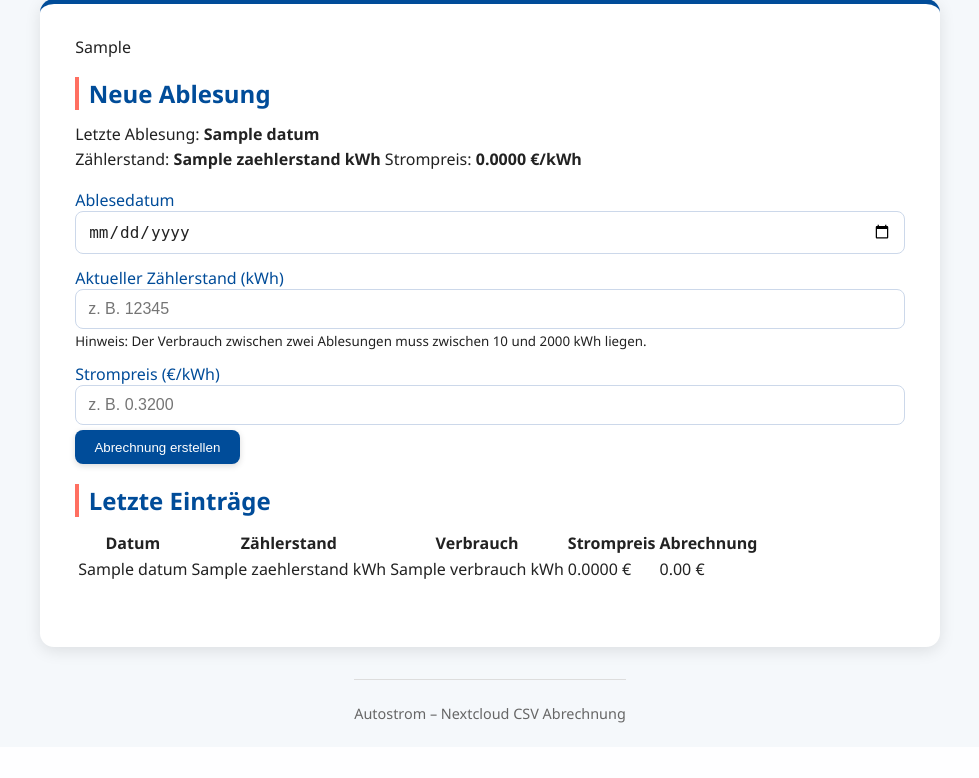
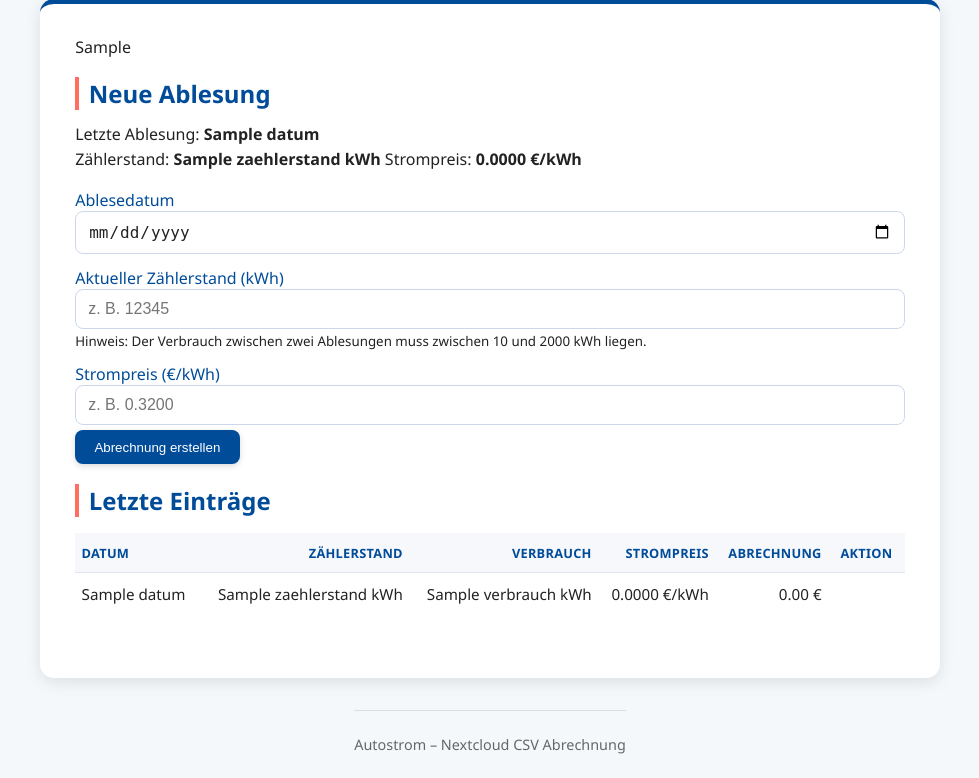
Before and after one commit to doenke/autostrom, a FastAPI app: template app/templates/form.html in a window 1280 px wide. Shown: the part 141-919 px from the top of the page, without its empty margins (150-1129 px from the left). Before the commit the page ends 864 px from the top, so only its background shows below. Run offline with FastAPI, Linux system fonts and the light colour scheme; the template is opened without the code that fills it: most values are stand-ins (such as "Sample title", 1, 10 or a date in 2020); parts of the project's set-up code (start-up, migrations or seed data) failed here and were passed over.

Commit message:
Improve readings table formatting

```diff
--- a/app/main.py
+++ b/app/main.py
@@ -613,7 +613,7 @@ def index(request: Request, user: dict = Depends(require_user)):
             )
         else:
             last = df.iloc[-1].to_dict()
-            rows = df.tail(24).to_dict(orient="records")
+            rows = list(reversed(df.tail(24).to_dict(orient="records")))
             last_price = parse_price_to_str(last.get("Strompreis", ""))
             form_values["strompreis_eur"] = last_price
             if last and "Datum" in last:
@@ -677,7 +677,7 @@ def submit(
             df = load_df()
             if not df.empty:
                 last = df.iloc[-1].to_dict()
-                rows = df.tail(24).to_dict(orient="records")
+                rows = list(reversed(df.tail(24).to_dict(orient="records")))
                 last_price = parse_price_to_str(last.get("Strompreis", ""))
                 if last and "Datum" in last:
                     last_date = datetime.strptime(last["Datum"], "%d.%m.%Y").date()
--- a/app/static/style.css
+++ b/app/static/style.css
@@ -146,6 +146,70 @@ label {
   margin-top: 0.5rem;
 }
 
+.table-wrapper {
+  margin-top: 1rem;
+}
+
+.table-wrapper table {
+  width: 100%;
+  border-collapse: collapse;
+  font-size: 0.95rem;
+}
+
+.table-wrapper th,
+.table-wrapper td {
+  padding: 0.65rem 0.4rem;
+  border-bottom: 1px solid #e0e6f0;
+  text-align: left;
+}
+
+.table-wrapper th {
+  background: #f6f8fc;
+  color: var(--blue-thin);
+  font-weight: 600;
+  text-transform: uppercase;
+  letter-spacing: 0.02em;
+  font-size: 0.8rem;
+}
+
+.table-wrapper td.numeric,
+.table-wrapper th.numeric {
+  text-align: right;
+  font-variant-numeric: tabular-nums;
+  white-space: nowrap;
+}
+
+.table-wrapper td.actions,
+.table-wrapper th.actions {
+  text-align: center;
+  width: 4rem;
+}
+
+.readings-table tr:last-child td {
+  border-bottom: none;
+}
+
+.delete-entry-form {
+  display: flex;
+  justify-content: center;
+}
+
+.icon-button {
+  background: transparent;
+  border: none;
+  cursor: pointer;
+  font-size: 1.2rem;
+  line-height: 1;
+  padding: 0.1rem;
+  color: #666;
+  transition: color 0.2s ease, transform 0.2s ease;
+}
+
+.icon-button:hover,
+.icon-button:focus {
+  color: var(--coral);
+  transform: scale(1.05);
+}
 
 .danger-button {
     background: #b03535;
--- a/app/templates/form.html
+++ b/app/templates/form.html
@@ -98,41 +98,72 @@
     <h2>Letzte Einträge</h2>
 
     <div class="table-wrapper">
-      <table class="medplan">
+      <table class="medplan readings-table">
         <thead>
           <tr>
             <th>Datum</th>
-            <th>Zählerstand</th>
-            <th>Verbrauch</th>
-            <th>Strompreis</th>
-            <th>Abrechnung</th>
+            <th class="numeric">Zählerstand</th>
+            <th class="numeric">Verbrauch</th>
+            <th class="numeric">Strompreis</th>
+            <th class="numeric">Abrechnung</th>
+            <th class="actions" scope="col">Aktion</th>
           </tr>
         </thead>
         <tbody>
           {% for r in rows %}
             <tr>
               <td>{{ r.Datum }}</td>
-              <td>{{ r.Zaehlerstand }} kWh</td>
-              <td>{{ r.Verbrauch }} kWh</td>
-              <td>{{ '%.4f'|format((r.Strompreis|string).replace(',', '.')|float) }} €</td>
-              <td>{{ '%.2f'|format((r.Abrechnung|string).replace(',', '.')|float) }} €</td>
+              <td
+                class="numeric"
+                data-number="{{ ((r.Zaehlerstand|string)|replace(',', '.')) }}"
+                data-decimals="0"
+                data-suffix="kWh"
+              >
+                {{ r.Zaehlerstand }} kWh
+              </td>
+              <td
+                class="numeric"
+                data-number="{{ ((r.Verbrauch|string)|replace(',', '.')) }}"
+                data-decimals="0"
+                data-suffix="kWh"
+              >
+                {{ r.Verbrauch }} kWh
+              </td>
+              <td
+                class="numeric"
+                data-number="{{ ((r.Strompreis|string)|replace(',', '.')|float) }}"
+                data-decimals="4"
+                data-suffix="€/kWh"
+              >
+                {{ '%.4f'|format((r.Strompreis|string).replace(',', '.')|float) }} €/kWh
+              </td>
+              <td
+                class="numeric"
+                data-number="{{ ((r.Abrechnung|string)|replace(',', '.')|float) }}"
+                data-decimals="2"
+                data-suffix="€"
+              >
+                {{ '%.2f'|format((r.Abrechnung|string).replace(',', '.')|float) }} €
+              </td>
+              <td class="actions">
+                {% if loop.first and show_delete_button %}
+                  <form
+                    action="/delete-last"
+                    method="post"
+                    class="delete-entry-form"
+                    title="Letzte Zeile löschen"
+                  >
+                    <button type="submit" class="icon-button" aria-label="Letzte Zeile löschen">
+                      <span aria-hidden="true">🗑️</span>
+                    </button>
+                  </form>
+                {% endif %}
+              </td>
             </tr>
           {% endfor %}
         </tbody>
       </table>
     </div>
-
-    {% if show_delete_button %}
-      <form action="/delete-last" method="post" class="delete-form">
-        <!-- If you use CSRF protection, include the token here -->
-        <button
-          type="submit"
-          class="danger-button"
-        >
-          Letzte Zeile aus CSV löschen
-        </button>
-      </form>
-    {% endif %}
   </section>
 {% endif %}
 
```
Also changed, not shown: app/templates/layout.html (+45 -8 lines).
